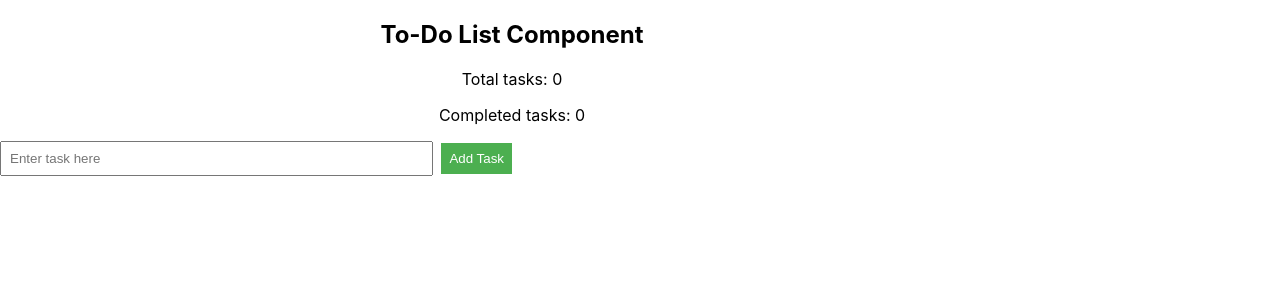
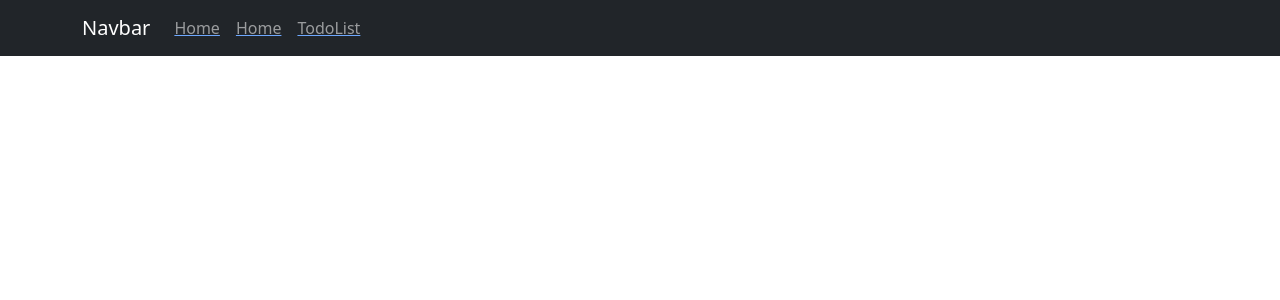
Before and after one commit to suryathink/todo-Ecom, a React (Create React App) app in the folder my-app/: page / in a window 1280 px wide. Shown: the top 300 px of the page. Built offline with nearby package versions, Linux system fonts and the light colour scheme.

Commit message:
todo component added

```diff
--- a/my-app/public/index.html
+++ b/my-app/public/index.html
@@ -41,3 +41,6 @@
     -->
   </body>
 </html>
+
+
+<!-- <script>var Alert = ReactBootstrap.Alert;</script> -->
--- a/my-app/src/App.css
+++ b/my-app/src/App.css
@@ -1,6 +1,6 @@
 .App {
   text-align: center;
-  width: 80%;
+  /* width: 80%; */
 }
 
 .App-logo {
--- a/my-app/src/App.js
+++ b/my-app/src/App.js
@@ -1,9 +1,20 @@
 import './App.css';
 import TodoList from './Components/Todo/TodoList';
+import NavbarComponent from './Components/Navbar';
+import { Routes, Route } from "react-router-dom"
+
 function App() {
   return (
     <div className="App">
-     <TodoList/>
+    <NavbarComponent/>
+     {/* <TodoList/> */}
+
+     <Routes>
+        {/* <Route path="/" element={ <Home/> } />
+        <Route path="about" element={ <About/> } />
+        <Route path="contact" element={ <Contact/> } /> */}
+        <Route path="/Todo/todo" element={ <TodoList/> } />
+      </Routes>
     </div>
   );
 }
--- /dev/null
+++ b/my-app/src/Components/Navbar.jsx
@@ -0,0 +1,24 @@
+import Container from 'react-bootstrap/Container';
+import Nav from 'react-bootstrap/Nav';
+import Navbar from 'react-bootstrap/Navbar';
+import { Link } from 'react-router-dom';
+
+function NavbarComponent() {
+  return (
+    <>
+      <Navbar bg="dark" data-bs-theme="dark">
+        <Container>
+          <Navbar.Brand>Navbar</Navbar.Brand>
+          <Nav className="me-auto">
+         <Link ><Nav.Link >Home</Nav.Link></Link>
+         <Link ><Nav.Link >Home</Nav.Link></Link>
+         <Link to="todo"><Nav.Link >TodoList</Nav.Link></Link>
+          </Nav>
+        </Container>
+      </Navbar>
+
+    </>
+  );
+}
+
+export default NavbarComponent;
```
Also changed, not shown: my-app/src/Components/Home.jsx (added, +9 -0 lines), my-app/src/index.js (+11 -11 lines).
